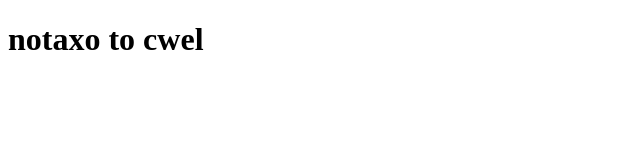
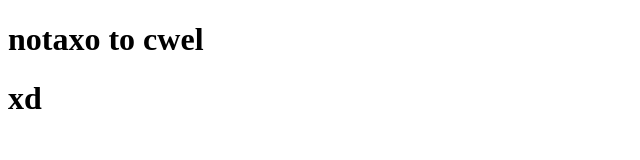
Before and after one commit to soonne2/strona, a plain HTML site: page a/index.html in a window 1280 px wide. Shown: the full height of the page, 0-640 px from the left. Drawn offline with Linux system fonts and the light colour scheme.

Commit message:
Update index.html

```diff
--- a/a/index.html
+++ b/a/index.html
@@ -7,5 +7,6 @@
 </head>
 <body>
     <h1>notaxo to cwel</h1>
+    <h1>xd</h1>
 </body>
 </html>
```
